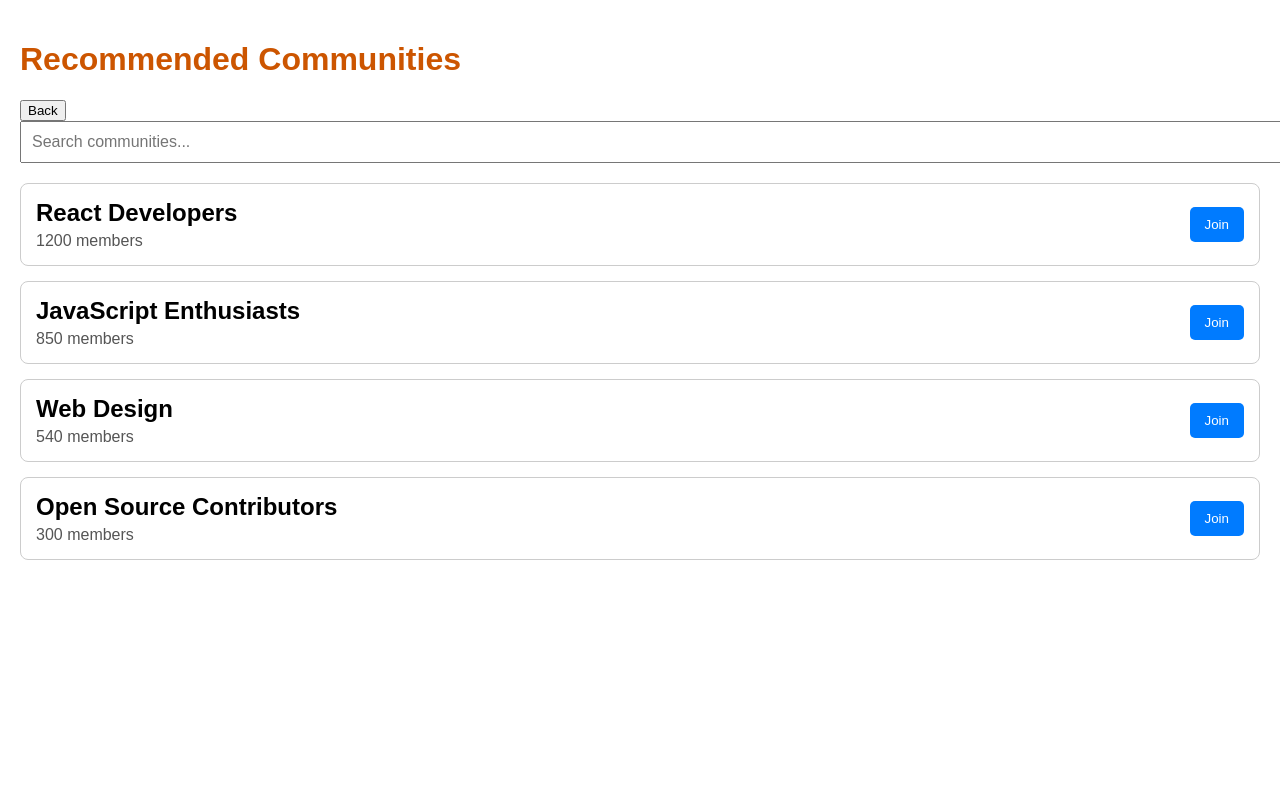
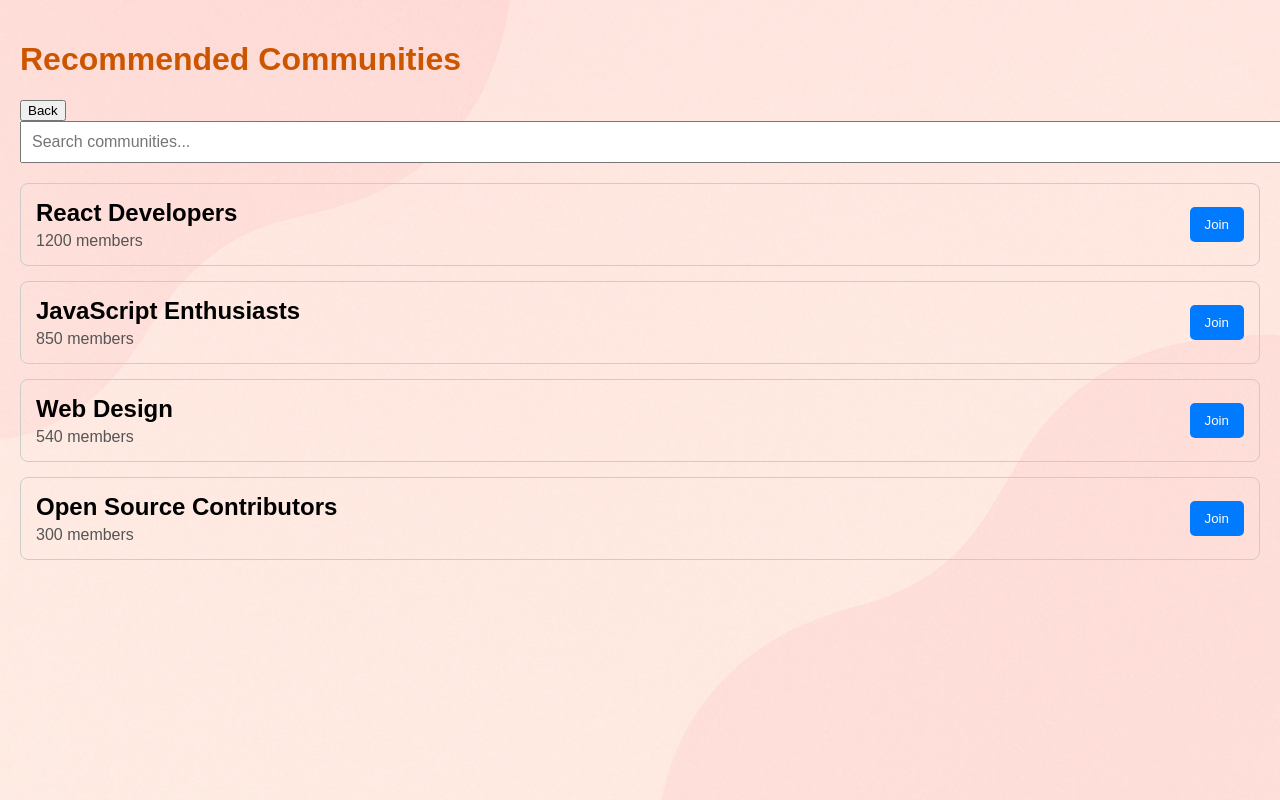
Before and after one commit to gemmanewton1/wit-hackathon-ui, a React (Create React App) app in the folder react-starter/: page /communities in a window 1280 px wide. Built offline with nearby package versions, Linux system fonts and the light colour scheme.

Commit message:
background

```diff
--- a/react-starter/src/App.css
+++ b/react-starter/src/App.css
@@ -1,7 +1,14 @@
+html, body {
+  height: 100%;
+  margin: 0;
+}
+
 body {
-  margin: 0;
   font-family: Arial, sans-serif;
-  /* background: #add8e6; */
+  background-image: url('./assests/background-wit.png');
+  background-size: cover;
+  background-position: center;
+  background-repeat: no-repeat;
 }
 
 .signin-container {
--- a/react-starter/src/Components/CommunityPage.jsx
+++ b/react-starter/src/Components/CommunityPage.jsx
@@ -44,7 +44,7 @@ const CommunitiesPage = () => {
               borderRadius: "8px",
             }}
           >
-            <div>
+            <div className="community-tile">
               <h2 style={{ margin: "0" }}>{community.name}</h2>
               <p style={{ margin: "5px 0 0", color: "#555" }}>
                 {community.members} members
```
Also changed, not shown: react-starter/src/assests/background-wit.png (added), react-starter/src/assests/background.png (added).
